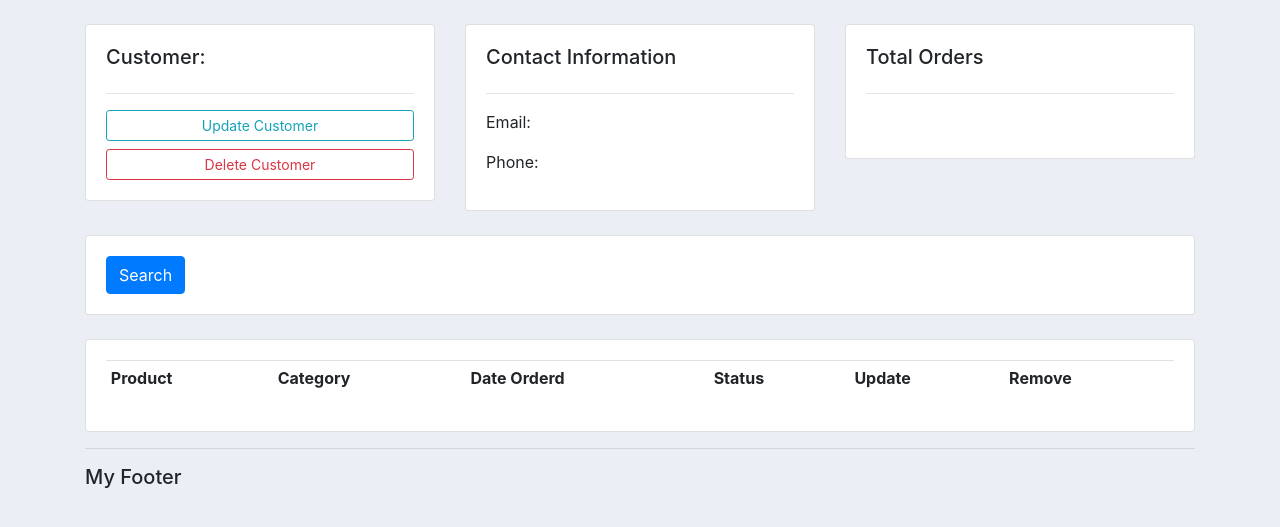
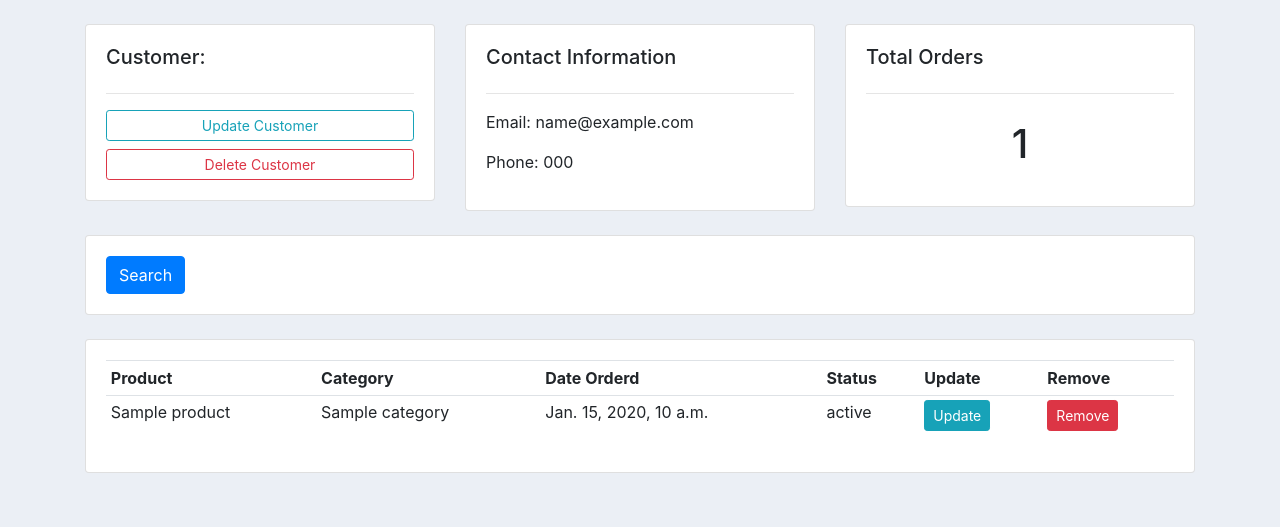
Before and after one commit to MartinMwiti/Customer-Management-Django-App, a Django app: template crm/accounts/templates/accounts/customers.html in a window 1280 px wide. Shown: the part 56-583 px from the top of the page. Run offline with Django 3.2, Linux system fonts and the light colour scheme; the template is opened without the code that fills it: most values are stand-ins (such as "Sample title", 1, 10 or a date in 2020); lists and menus that the app fills with data are empty; some libraries are stand-ins or nearby versions.

Commit message:
Dynamic URLS

```diff
--- a/crm/accounts/templates/accounts/customers.html
+++ b/crm/accounts/templates/accounts/customers.html
@@ -18,8 +18,8 @@
         <div class="card card-body">
             <h5>Contact Information</h5>
             <hr>
-            <p>Email: </p>
-            <p>Phone: </p>
+            <p>Email: {{customer.email}}</p>
+            <p>Phone: {{customer.phone}}</p>
         </div>
     </div>
 
@@ -27,7 +27,7 @@
         <div class="card card-body">
             <h5>Total Orders</h5>
             <hr>
-            <h1 style="text-align: center;padding: 10px"></h1>
+            <h1 style="text-align: center;padding: 10px">{{orders_count}}</h1>
         </div>
     </div>
 </div>
@@ -60,6 +60,16 @@
                     <th>Update</th>
                     <th>Remove</th>
                 </tr>
+                {% for order in orders %}
+                    <tr>
+                        <td>{{order.product}}</td>
+                        <td>{{order.product.category}}</td>
+                        <td>{{order.date_created}}</td>
+                        <td>{{order.status}}</td>
+                        <td><a class="btn btn-sm btn-info" href="#">Update</a></td>
+                        <td><a class="btn btn-sm btn-danger" href="#">Remove</a></td>
+                    </tr>
+                {% endfor %}
 
             </table>
 
--- a/crm/accounts/templates/accounts/dashboard.html
+++ b/crm/accounts/templates/accounts/dashboard.html
@@ -48,8 +48,8 @@
                     <td>{{ order.product }}</td>
                     <td>{{ order.date_created }}</td>
                     <td>{{ order.status }}</td>
-                    <td><a href="#">Update</a></td>
-                    <td><a href="#">Delete</a></td>
+                    <td><a class="btn btn-sm btn-info" href="#">Update</a></td>
+                    <td><a class="btn btn-sm btn-danger" href="#">Delete</a></td>
                 </tr>
                 {% endfor %}
 
--- a/crm/accounts/templates/accounts/main.html
+++ b/crm/accounts/templates/accounts/main.html
@@ -17,8 +17,6 @@
     <div class="container">
     {% block content %}{% endblock %}
 
-    <hr>
-    <h5>My Footer</h5>
     </div>
 
 </body>
--- a/crm/accounts/urls.py
+++ b/crm/accounts/urls.py
@@ -4,5 +4,5 @@ from . import views
 urlpatterns = [
     path('', views.home),
     path('products/', views.products),
-    path('customers/', views.customers),
+    path('customers/<str:pk>', views.customers),
 ]
```
Also changed, not shown: crm/accounts/views.py (+9 -2 lines).
